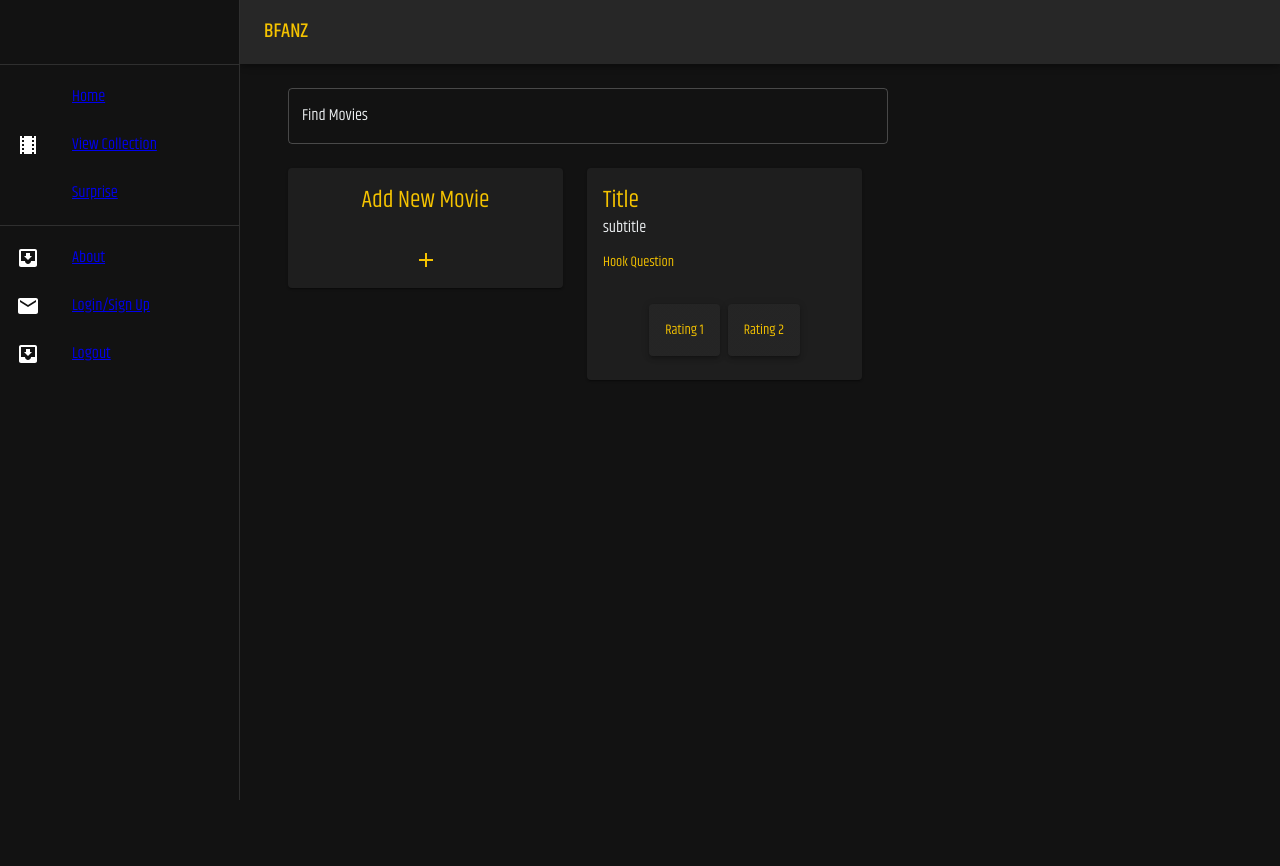
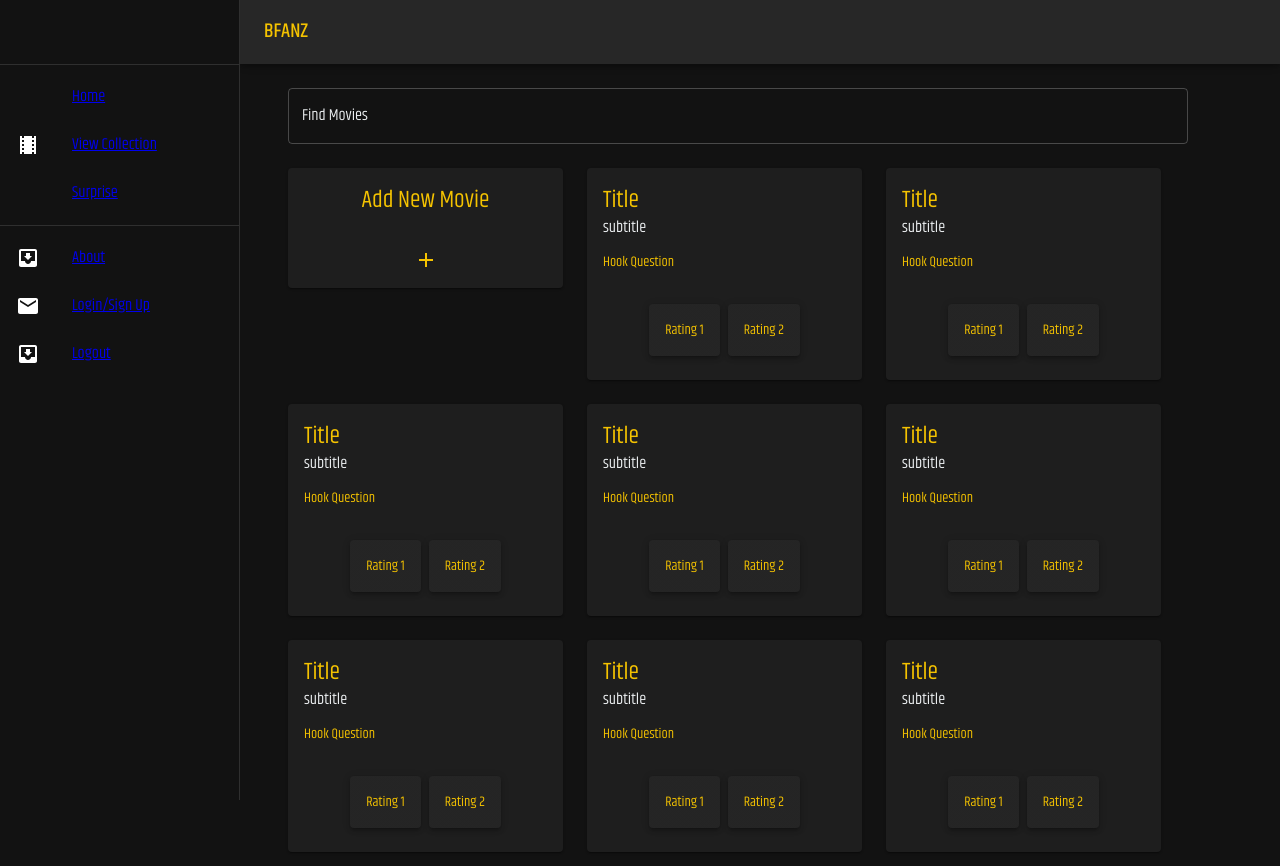
Before and after one commit to WilliamCrownover/bfanz, a React (Create React App) app in the folder client/: page /collection in a window 1280 px wide. Shown: the top 866 px of the page. Before the commit the page ends 800 px from the top, so only its background shows below. Built offline with nearby package versions, Linux system fonts and the light colour scheme.

Commit message:
increased the length of the search box to match the width of the cards, added a testing array to display larger collections

```diff
--- a/client/src/pages/Dashboard.js
+++ b/client/src/pages/Dashboard.js
@@ -11,16 +11,22 @@ const Dashboard = () => {
         <Container>
             <Grid container spacing={{ xs: 2, md: 3 }} columns={{ xs: 4, sm: 8, md: 12 }}>
                 <Grid item xs={12}>
-                    <Box maxWidth="sm" >
+                    <Box maxWidth="md" >
                         <SearchBar />
                     </Box>
                 </Grid>
                 <Grid item>
                     <AddMovieButton />
                 </Grid>
-                <Grid item>
+                {/* Testing larger collections */}
+                {Array.from(Array(8)).map((_, index) => (
+                    <Grid item>
+                        <DashCard />
+                    </Grid>
+                ))}
+                {/* <Grid item>
                     <DashCard />
-                </Grid>
+                </Grid> */}
             </Grid>
         </Container>
     );
```
